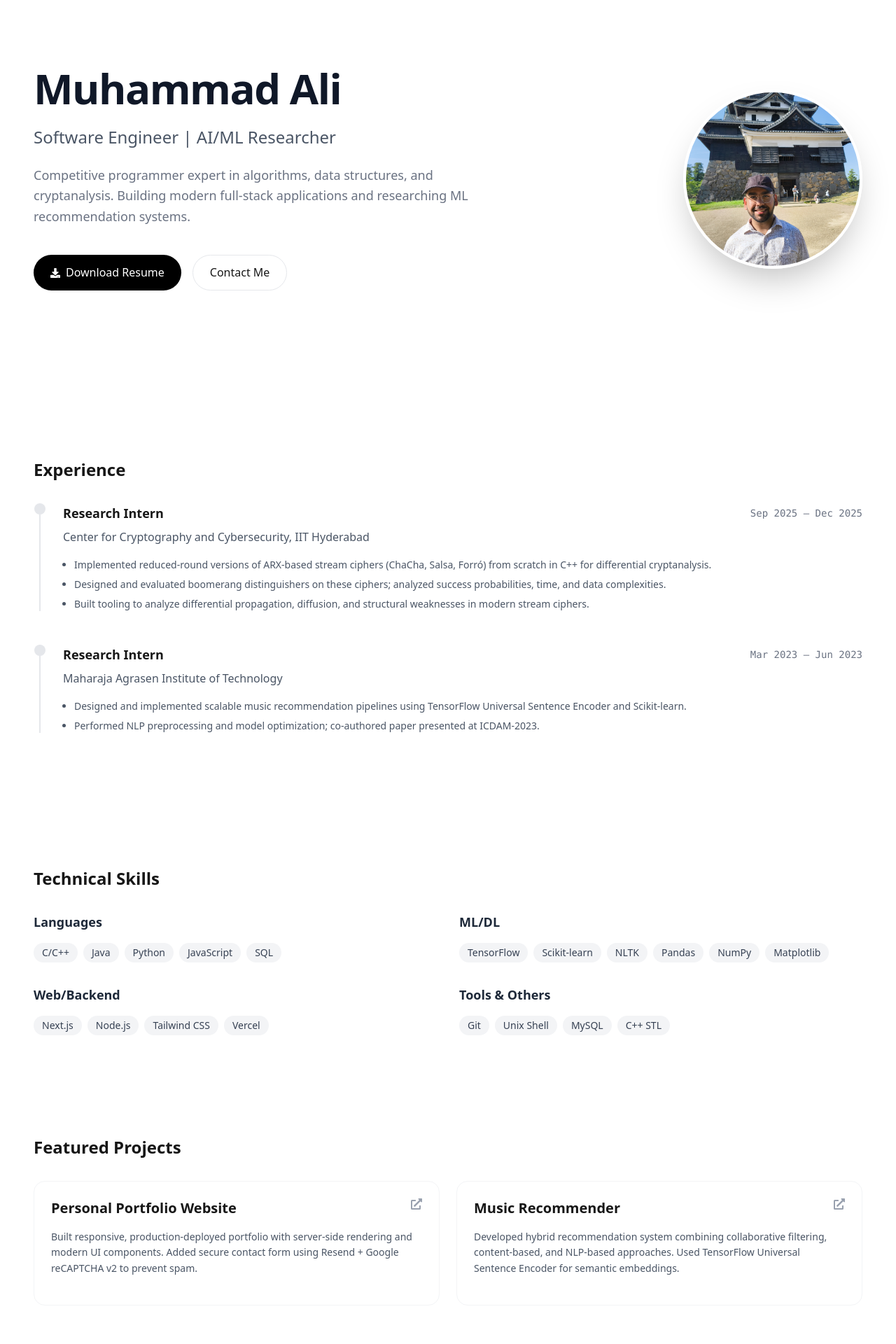
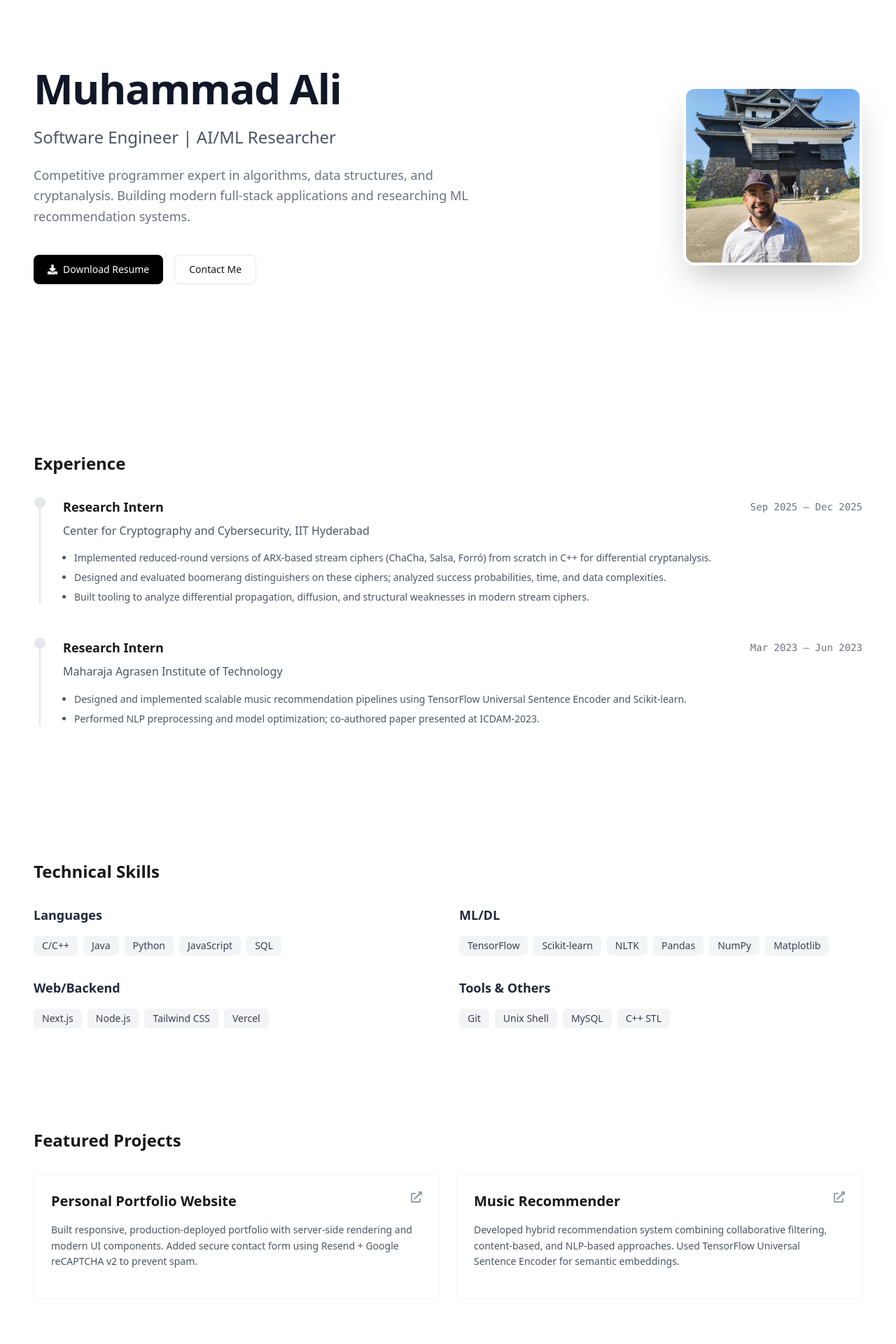
Before and after one commit to MuhammadxAlixtech/portfolio, a Next.js app: page / in a window 1280 px wide. Shown: the part 80-2000 px from the top of the page at 70% size. Built offline with nearby package versions, Linux system fonts and the light colour scheme.

Commit message:
Changes in UI

```diff
--- a/src/app/contact/page.tsx
+++ b/src/app/contact/page.tsx
@@ -10,7 +10,7 @@ export default function Contact() {
         I'm always open to discussing new projects, creative ideas, or opportunities to be part of your visions.
       </p>
 
-      <div className="inline-flex items-center gap-3 px-8 py-4 bg-gray-50 dark:bg-zinc-900 rounded-2xl border border-gray-200 dark:border-gray-800 hover:border-gray-300 dark:hover:border-gray-700 transition-colors">
+      <div className="inline-flex items-center gap-3 px-8 py-4 bg-gray-50 dark:bg-zinc-900 rounded-lg border border-gray-200 dark:border-gray-800 hover:border-gray-300 dark:hover:border-gray-700 transition-colors">
         <FaEnvelope className="text-gray-400" size={20} />
         <span className="font-mono text-lg text-gray-800 dark:text-gray-200">
           ali delhi india at gmail dot com
--- a/src/app/page.tsx
+++ b/src/app/page.tsx
@@ -57,14 +57,14 @@ export default function Home() {
             <a
               href="/Muhammad_Ali_Resume.pdf"
               download="Muhammad_Ali_Resume.pdf"
-              className="inline-flex items-center gap-2 px-6 py-3 bg-black dark:bg-white text-white dark:text-black rounded-full font-medium hover:opacity-90 transition-opacity"
+              className="inline-flex items-center gap-2 px-5 py-2.5 text-sm bg-black dark:bg-white text-white dark:text-black rounded-lg font-medium hover:opacity-90 transition-opacity"
             >
               <FaDownload size={14} />
               Download Resume
             </a>
             <Link
               href="/contact"
-              className="px-6 py-3 border border-gray-200 dark:border-gray-700 rounded-full font-medium hover:bg-gray-50 dark:hover:bg-zinc-900 transition-colors"
+              className="px-5 py-2.5 text-sm border border-gray-200 dark:border-gray-700 rounded-lg font-medium hover:bg-gray-50 dark:hover:bg-zinc-900 transition-colors"
             >
               Contact Me
             </Link>
@@ -75,7 +75,7 @@ export default function Home() {
             src="/PFP.jpg"
             alt="Muhammad Ali"
             fill
-            className="rounded-full object-cover border-4 border-white dark:border-black shadow-2xl"
+            className="rounded-2xl object-cover border-4 border-white dark:border-black shadow-2xl"
             priority
           />
         </div>
@@ -102,7 +102,7 @@ export default function Home() {
         <h2 className="text-2xl font-bold mb-8">Achievements</h2>
         <div className="grid gap-4">
           {achievements.map((item, idx) => (
-            <div key={idx} className="p-6 rounded-2xl bg-gray-50 dark:bg-zinc-900/50 border border-gray-100 dark:border-gray-800">
+            <div key={idx} className="p-6 rounded-lg bg-gray-50 dark:bg-zinc-900/50 border border-gray-100 dark:border-gray-800">
               <h3 className="font-bold text-lg">{item.title}</h3>
               <p className="text-gray-600 dark:text-gray-400 mt-1">{item.detail}</p>
             </div>
--- a/src/components/ProjectCard.tsx
+++ b/src/components/ProjectCard.tsx
@@ -11,7 +11,7 @@ interface ProjectProps {
 
 export default function ProjectCard({ title, description, link }: ProjectProps) {
   return (
-    <div className="group border border-gray-100 dark:border-gray-800 p-6 rounded-2xl hover:border-gray-300 dark:hover:border-gray-700 transition-all duration-300 bg-white dark:bg-zinc-900/50">
+    <div className="group border border-gray-100 dark:border-gray-800 p-6 rounded-lg hover:border-gray-300 dark:hover:border-gray-700 transition-all duration-300 bg-white dark:bg-zinc-900/50">
       <div className="flex justify-between items-start mb-4">
         <h3 className="text-xl font-bold group-hover:text-blue-600 dark:group-hover:text-blue-400 transition-colors">
           {title}
--- a/src/components/Skills.tsx
+++ b/src/components/Skills.tsx
@@ -31,7 +31,7 @@ export default function Skills() {
                             {category.skills.map((skill) => (
                                 <span
                                     key={skill}
-                                    className="px-3 py-1 bg-gray-100 dark:bg-gray-900 text-gray-700 dark:text-gray-300 rounded-full text-sm font-medium"
+                                    className="px-3 py-1 bg-gray-100 dark:bg-gray-900 text-gray-700 dark:text-gray-300 rounded-md text-sm font-medium"
                                 >
                                     {skill}
                                 </span>
```
